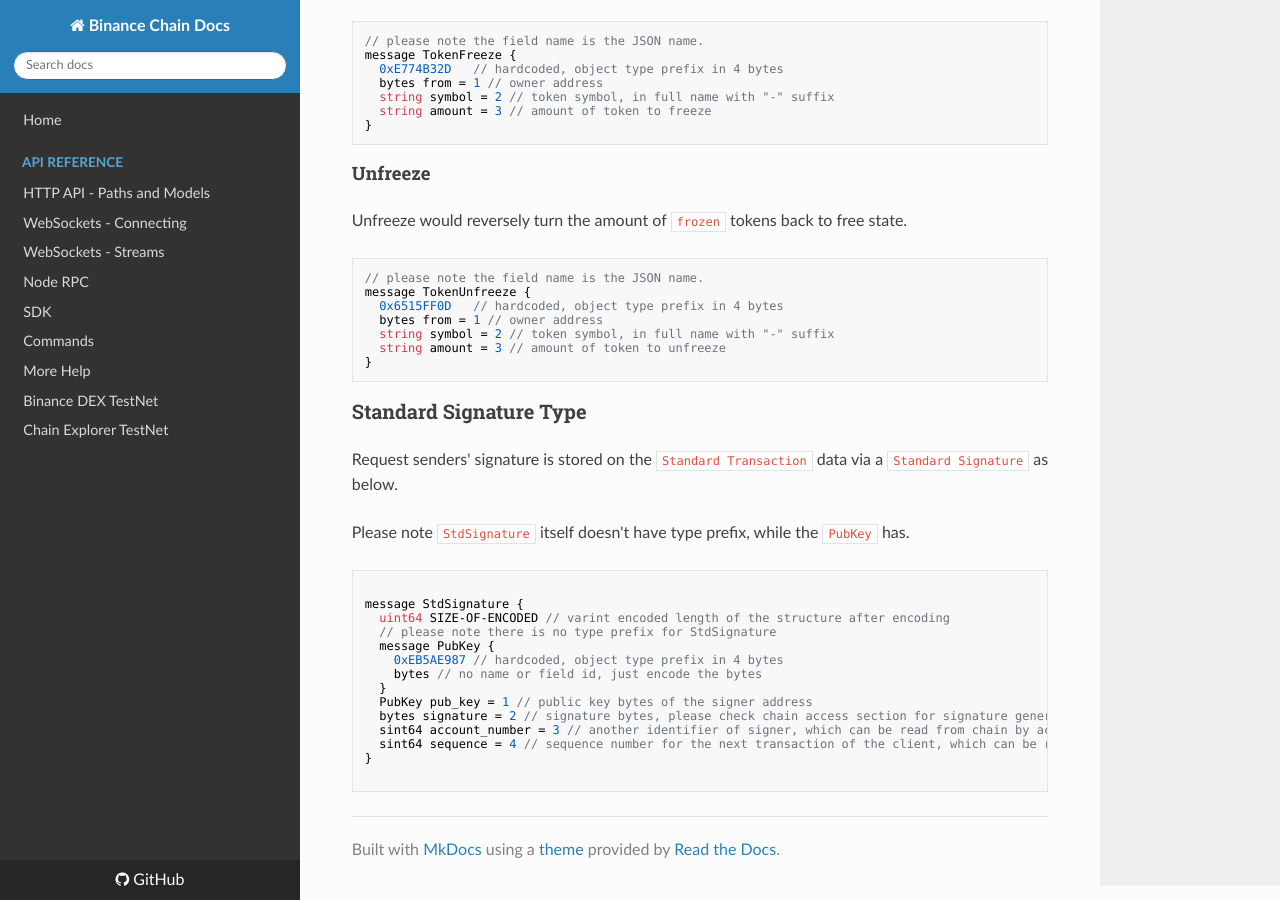
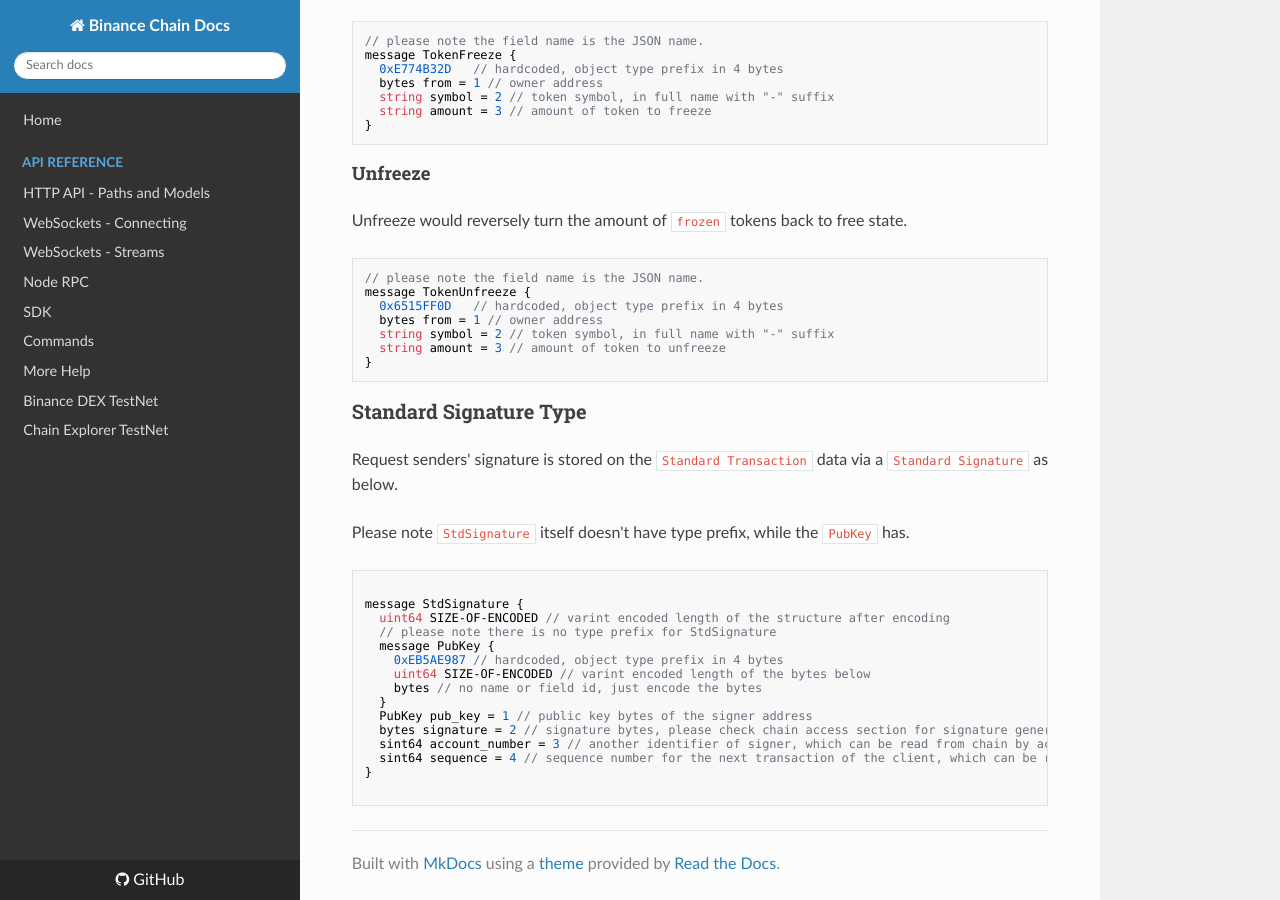
Before and after one commit to yash-sharma1/docs-site, an MkDocs documentation site: the page built from docs/encoding.md, in a window 1280 px wide and 900 px high, scrolled down 2933 px. Built offline with MkDocs 1.6.1, drawn with Linux system fonts in a browser that asks for light colours; nearby versions of some CDN libraries.

Commit message:
fix encoding for pubkey

```diff
--- a/docs/encoding.md
+++ b/docs/encoding.md
@@ -149,6 +149,7 @@
   // please note there is no type prefix for StdSignature
   message PubKey {
     0xEB5AE987 // hardcoded, object type prefix in 4 bytes
+    uint64 SIZE-OF-ENCODED // varint encoded length of the bytes below
     bytes // no name or field id, just encode the bytes
   }
   PubKey pub_key = 1 // public key bytes of the signer address
```
